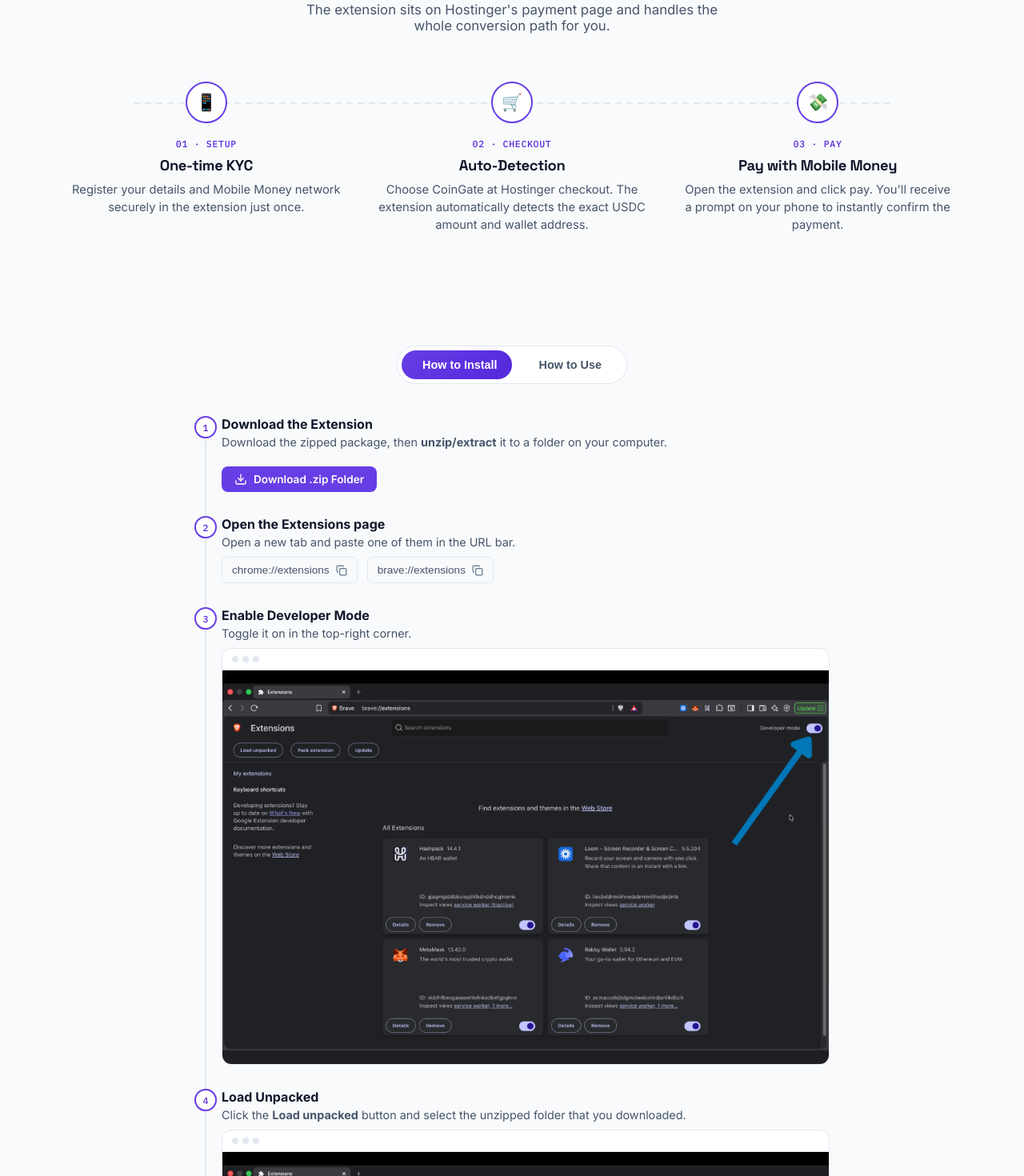
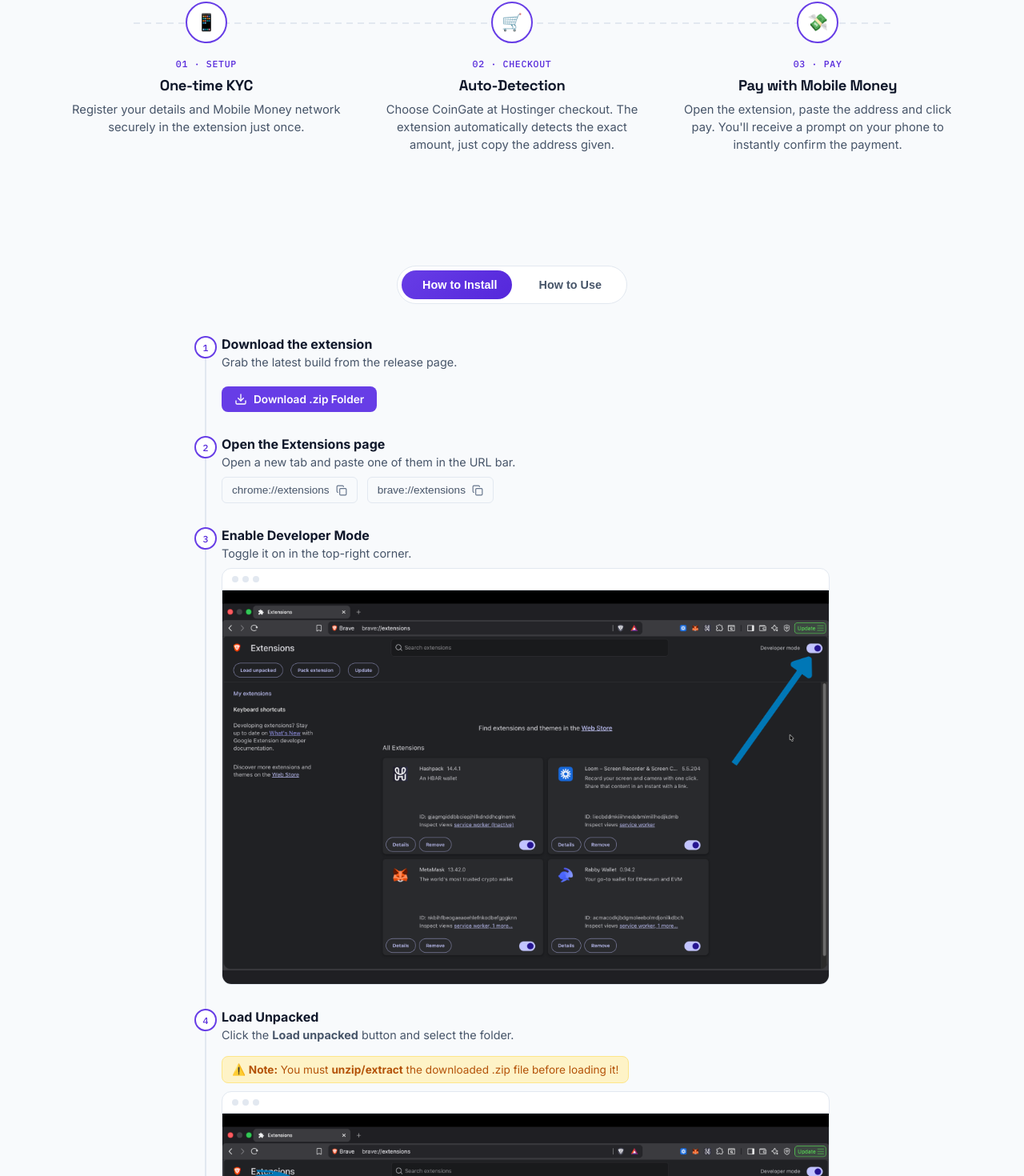
Before and after one commit to jeffIshmael/hostase, a Next.js app: page / in a window 1280 px wide. Shown: the part 1134-2604 px from the top of the page at 80% size. Built offline with nearby package versions, Linux system fonts and the light colour scheme.

Commit message:
UI: Move unzip reminder to step 4 in installation instructions

```diff
--- a/src/app/Header.tsx
+++ b/src/app/Header.tsx
@@ -22,7 +22,7 @@
         <Image src="/images/logo.png" alt="Hostase Logo" width={32} height={32} style={{borderRadius: '8px'}} />
         <span style={{marginLeft: '12px'}}>Hostase</span>
       </div>
-      <a href="/hostase-extension.zip" download className={pageStyles.btn}>
+      <a href="#tabs" className={pageStyles.btn}>
         Get Extension
       </a>
     </header>
--- a/src/app/TabsSection.tsx
+++ b/src/app/TabsSection.tsx
@@ -64,8 +64,8 @@
         <div className={styles.steps}>
           <div className={styles.step}>
             <div className={`${styles.stepNum} mono`}>1</div>
-            <h4>Download the Extension</h4>
-            <p>Download the zipped package, then <strong>unzip/extract</strong> it to a folder on your computer.</p>
+            <h4>Download the extension</h4>
+            <p>Grab the latest build from the release page.</p>
             <a href="/hostase-extension.zip" download className={styles.downloadBtn}>
               <Download size={16} />
               <span>Download .zip Folder</span>
@@ -92,7 +92,10 @@
           <div className={styles.step}>
             <div className={`${styles.stepNum} mono`}>4</div>
             <h4>Load Unpacked</h4>
-            <p>Click the <strong>Load unpacked</strong> button and select the unzipped folder that you downloaded.</p>
+            <p>Click the <strong>Load unpacked</strong> button and select the folder.</p>
+            <p style={{ color: '#b45309', background: '#fef3c7', padding: '8px 12px', borderRadius: '8px', border: '1px solid #fde68a', fontSize: '0.85rem', marginTop: '8px', display: 'inline-block' }}>
+              ⚠️ <strong>Note:</strong> You must <strong>unzip/extract</strong> the downloaded .zip file before loading it!
+            </p>
             <div className={styles.frame}>
               <div className={styles.frameBar}><span></span><span></span><span></span></div>
               <img src="/images/unpack.png" alt="Load unpacked dialog" className={styles.frameImage} />
--- a/src/app/page.tsx
+++ b/src/app/page.tsx
@@ -21,16 +21,13 @@
               Paying for hosting on Hostinger using Malawian Kwacha (Mobile Money).
             </p>
             <div className={styles.heroCtas}>
-              <a href="/hostase-extension.zip" download className={styles.btn}>
+              <a href="#tabs" className={styles.btn}>
                 Install for Chrome / Brave
               </a>
               <a href="#flow" className={`${styles.btn} ${styles.btnGhost}`}>
                 See how it works
               </a>
             </div>
-            <p className={styles.unzipNote}>
-              ⚠️ <strong>Note:</strong> You must <strong>unzip/extract</strong> the downloaded file before loading it into Chrome!
-            </p>
 
             <div className={styles.mockup}>
               <div className={styles.mockupHeader}>
@@ -96,13 +93,13 @@
               <div className={styles.flowBadge}><span>🛒</span></div>
               <span className={`${styles.flowLabel} mono`}>02 · CHECKOUT</span>
               <h3>Auto-Detection</h3>
-              <p>Choose CoinGate at Hostinger checkout. The extension automatically detects the exact USDC amount and wallet address.</p>
+              <p>Choose CoinGate at Hostinger checkout. The extension automatically detects the exact amount, just copy the address given.</p>
             </div>
             <div className={styles.flowNode}>
               <div className={styles.flowBadge}><span>💸</span></div>
               <span className={`${styles.flowLabel} mono`}>03 · PAY</span>
               <h3>Pay with Mobile Money</h3>
-              <p>Open the extension and click pay. You'll receive a prompt on your phone to instantly confirm the payment.</p>
+              <p>Open the extension, paste the address and click pay. You'll receive a prompt on your phone to instantly confirm the payment.</p>
             </div>
           </div>
         </section>
```
